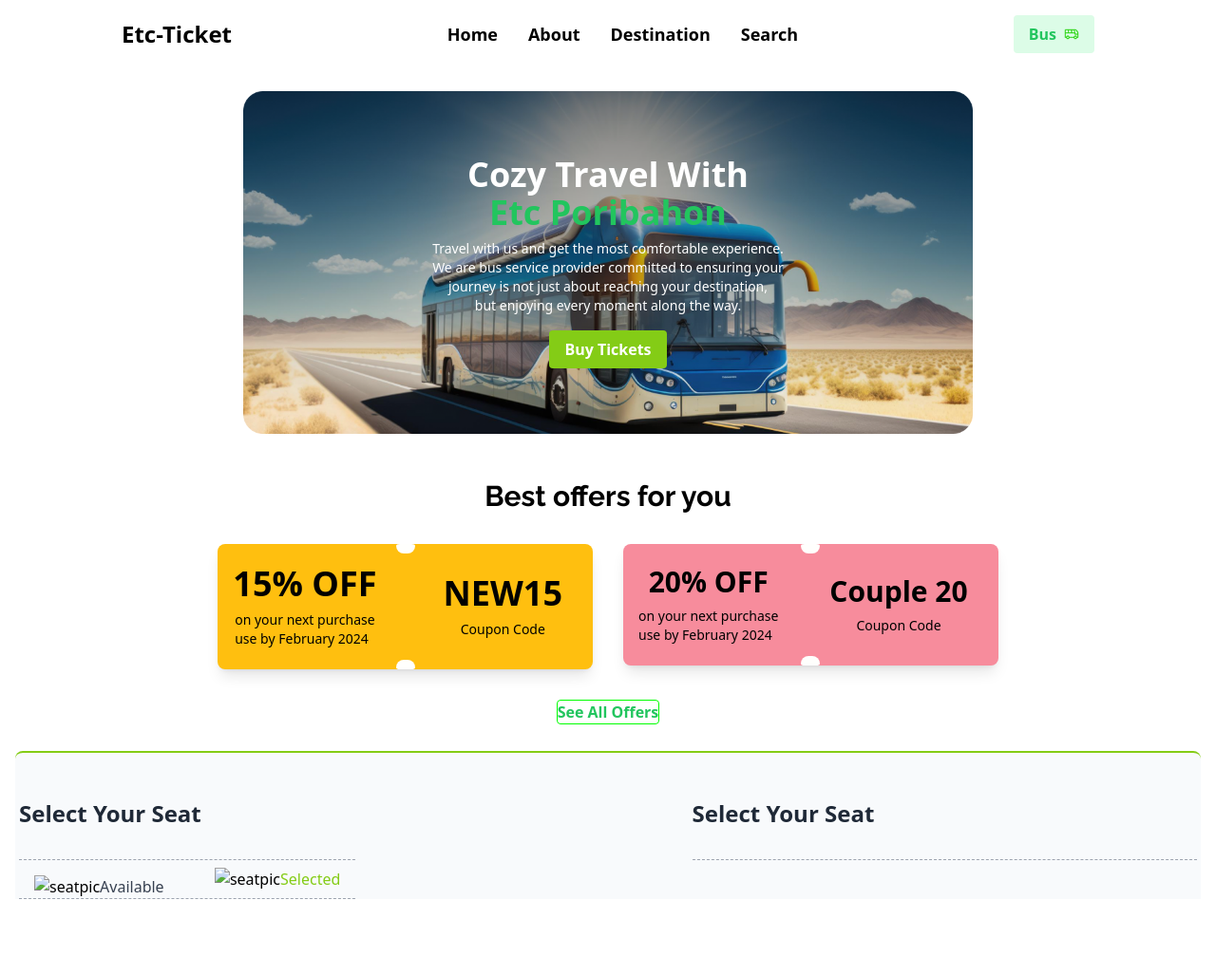
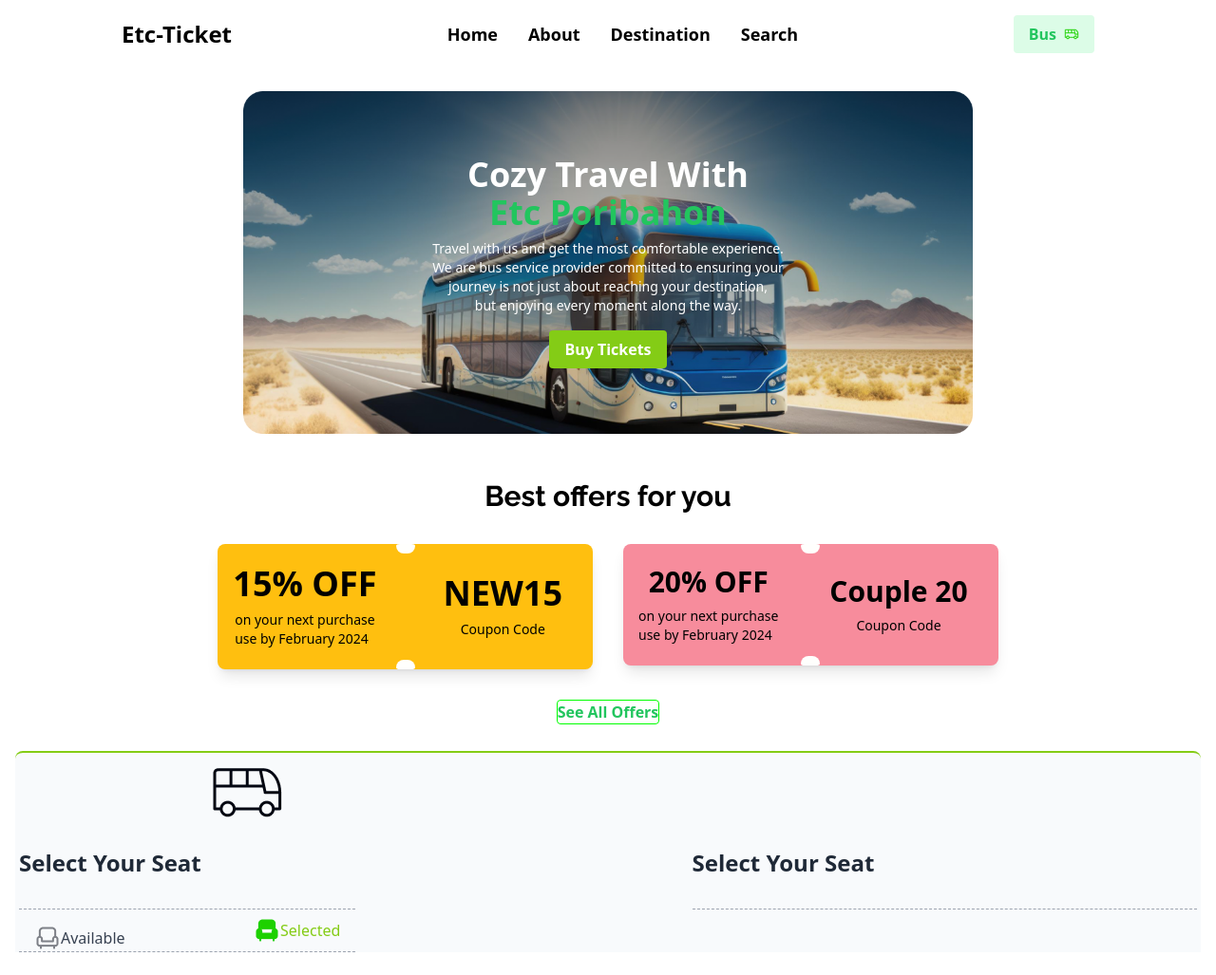
Before and after one commit to Marufa-Zannatara/Assign5_EtcTicket, a plain HTML site: page index.html in a window 1280 px wide. Shown: the whole page at 95% size. Before the commit the page ends 971 px from the top, so only its background shows below. Drawn offline with nearby package versions, Linux system fonts and the light colour scheme; the site is published under a folder, as on GitHub Pages, so addresses that start at the root find nothing.

Commit message:
image name edited

```diff
--- a/index.html
+++ b/index.html
@@ -114,7 +114,7 @@
                 <div class="flex justify-center">
                     <div class="w-11/12 lg:w-3/4 xl:w-2/3 mt-4 mb-8 mx-2">
                         <!-- Content of the first nested div added here -->
-                        <img src="/images/buslogo.png" alt="">
+                        <img src="images/buslogo.png" alt="">
                     </div>
                 </div>
                 <div class="flex justify-center">
@@ -126,14 +126,14 @@
                             <div class="flex items-center justify-between">
                             <div class="flex justify-start mt-4">
                                 <div class="flex items-center justify-center ml-4">
-                                    <img src="/images/seatgray.png" alt="seatpic">
+                                    <img src="images/seatgray.png" alt="seatpic">
                                     <span class="text-gray-700">Available</span>
                                 </div>
                             </div>
 
                         <div class="flex justify-end ml-4">
                             <div class="flex items-center justify-center mr-4">
-                                <img src="/images/seatgreenfilled.png" alt="seatpic">
+                                <img src="images/seatgreenfilled.png" alt="seatpic">
                                 <span class="text-lime-500">Selected</span>
                             </div>
                         </div>
```
